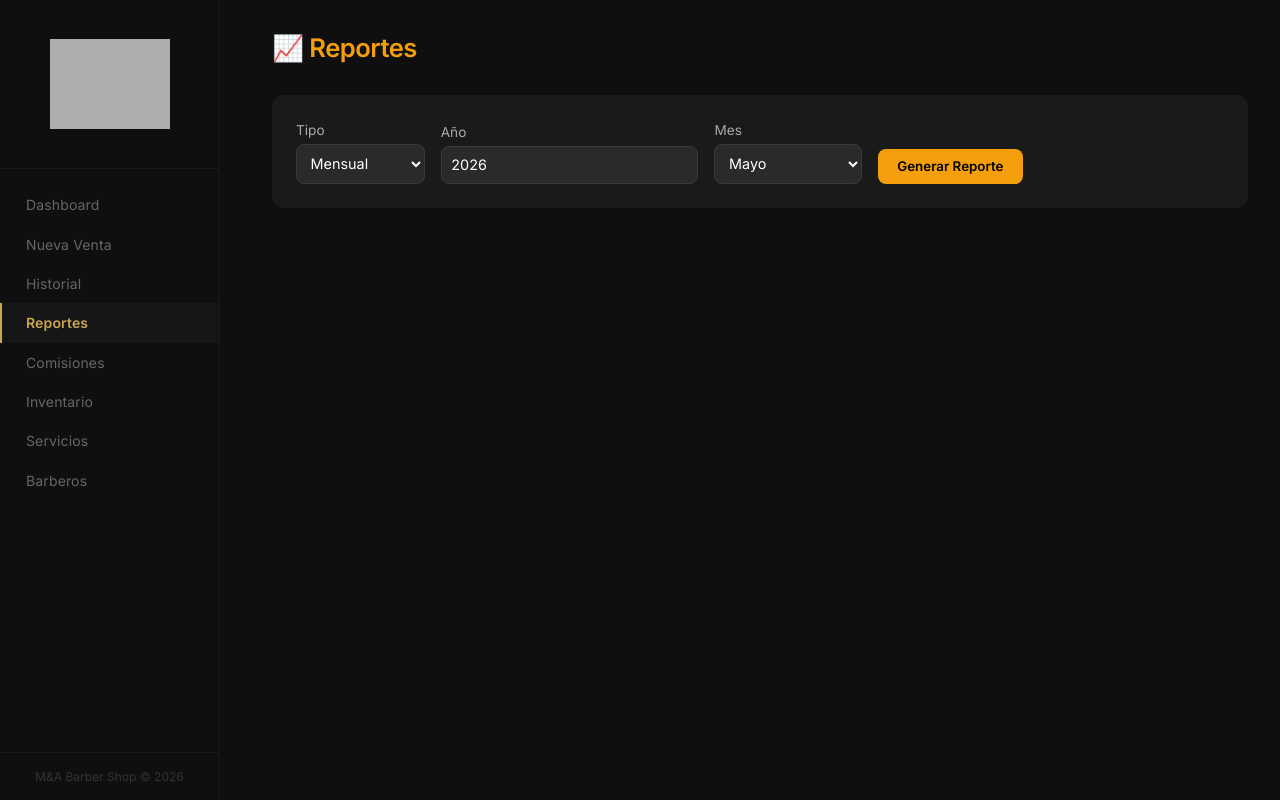
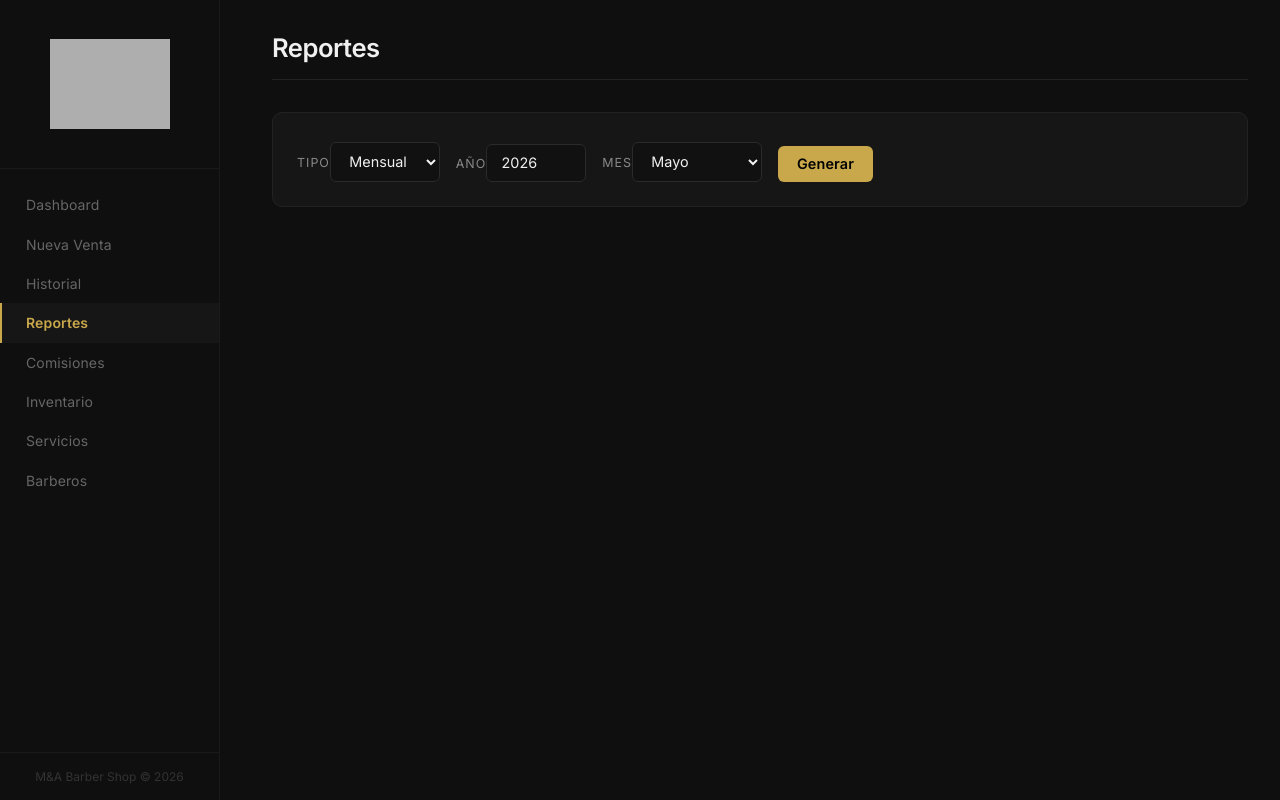
Before and after one commit to newtoneee/ProyectoFinal-BarberShop, a React (Vite) app in the folder BarberShop.API/vista/: page /reportes in a window 1280 px wide. Built offline with nearby package versions, Linux system fonts and the light colour scheme; grey boxes are pictures that could not be loaded.

Commit message:
feat(vista): Construcción de pantalla de Reportes con gráficos interactivos de líneas de ingresos acumulados

```diff
--- a/BarberShop.API/vista/src/pages/Reportes.jsx
+++ b/BarberShop.API/vista/src/pages/Reportes.jsx
@@ -1,6 +1,8 @@
 import { useState } from 'react';
 import { getReporteMensual, getReporteSemanal } from '../services/api';
-import { BarChart, Bar, XAxis, YAxis, CartesianGrid, Tooltip, ResponsiveContainer, LineChart, Line } from 'recharts';
+import { LineChart, Line, BarChart, Bar, XAxis, YAxis, CartesianGrid, Tooltip, ResponsiveContainer } from 'recharts';
+
+const meses = ['Enero','Febrero','Marzo','Abril','Mayo','Junio','Julio','Agosto','Septiembre','Octubre','Noviembre','Diciembre'];
 
 function Reportes() {
   const [modo, setModo] = useState('mensual');
@@ -11,84 +13,94 @@ function Reportes() {
   const [reporte, setReporte] = useState(null);
 
   const buscar = async () => {
-    if (modo === 'mensual') {
-      const res = await getReporteMensual(anio, mes);
-      setReporte(res.data);
-    } else {
-      const res = await getReporteSemanal(inicio, fin);
-      setReporte(res.data);
-    }
+    const res = modo === 'mensual'
+      ? await getReporteMensual(anio, mes)
+      : await getReporteSemanal(inicio, fin);
+    setReporte(res.data);
   };
 
   return (
     <div>
-      <h1 style={{ color: '#f59e0b', marginBottom: '2rem' }}>📈 Reportes</h1>
+      <div className="page-header">
+        <h1>Reportes</h1>
+      </div>
 
-      <div style={{ backgroundColor: '#1a1a1a', borderRadius: '12px', padding: '1.5rem', marginBottom: '2rem' }}>
+      <div className="card" style={{ marginBottom: '2rem' }}>
         <div style={{ display: 'flex', gap: '1rem', alignItems: 'end', flexWrap: 'wrap' }}>
           <div>
-            <label style={{ color: '#aaa', fontSize: '0.85rem' }}>Tipo</label>
-            <select value={modo} onChange={e => setModo(e.target.value)} style={inputStyle}>
+            <label style={{ color: 'var(--text-secondary)', fontSize: '0.78rem', textTransform: 'uppercase', letterSpacing: '0.08em' }}>Tipo</label>
+            <select value={modo} onChange={e => setModo(e.target.value)} style={{ width: 'auto' }}>
               <option value="mensual">Mensual</option>
               <option value="semanal">Semanal</option>
             </select>
           </div>
           {modo === 'mensual' ? <>
             <div>
-              <label style={{ color: '#aaa', fontSize: '0.85rem' }}>Año</label>
-              <input type="number" value={anio} onChange={e => setAnio(e.target.value)} style={inputStyle} />
+              <label style={{ color: 'var(--text-secondary)', fontSize: '0.78rem', textTransform: 'uppercase', letterSpacing: '0.08em' }}>Año</label>
+              <input type="number" value={anio} onChange={e => setAnio(e.target.value)} style={{ width: '100px' }} />
             </div>
             <div>
-              <label style={{ color: '#aaa', fontSize: '0.85rem' }}>Mes</label>
-              <select value={mes} onChange={e => setMes(e.target.value)} style={inputStyle}>
-                {['Enero','Febrero','Marzo','Abril','Mayo','Junio','Julio','Agosto','Septiembre','Octubre','Noviembre','Diciembre'].map((m, i) => (
-                  <option key={i+1} value={i+1}>{m}</option>
-                ))}
+              <label style={{ color: 'var(--text-secondary)', fontSize: '0.78rem', textTransform: 'uppercase', letterSpacing: '0.08em' }}>Mes</label>
+              <select value={mes} onChange={e => setMes(e.target.value)} style={{ width: 'auto' }}>
+                {meses.map((m, i) => <option key={i+1} value={i+1}>{m}</option>)}
               </select>
             </div>
           </> : <>
             <div>
-              <label style={{ color: '#aaa', fontSize: '0.85rem' }}>Inicio</label>
-              <input type="date" value={inicio} onChange={e => setInicio(e.target.value)} style={inputStyle} />
+              <label style={{ color: 'var(--text-secondary)', fontSize: '0.78rem', textTransform: 'uppercase', letterSpacing: '0.08em' }}>Inicio</label>
+              <input type="date" value={inicio} onChange={e => setInicio(e.target.value)} style={{ width: 'auto' }} />
             </div>
             <div>
-              <label style={{ color: '#aaa', fontSize: '0.85rem' }}>Fin</label>
-              <input type="date" value={fin} onChange={e => setFin(e.target.value)} style={inputStyle} />
+              <label style={{ color: 'var(--text-secondary)', fontSize: '0.78rem', textTransform: 'uppercase', letterSpacing: '0.08em' }}>Fin</label>
+              <input type="date" value={fin} onChange={e => setFin(e.target.value)} style={{ width: 'auto' }} />
             </div>
           </>}
-          <button onClick={buscar} style={btnStyle}>Generar Reporte</button>
+          <button className="btn-primary" onClick={buscar}>Generar</button>
         </div>
       </div>
 
       {reporte && <>
-        <div style={{ display: 'grid', gridTemplateColumns: 'repeat(3, 1fr)', gap: '1rem', marginBottom: '2rem' }}>
-          <Tarjeta titulo="Total Ventas" valor={reporte.totalVentas} color="#3b82f6" />
-          <Tarjeta titulo="Total Ingresos" valor={`$${reporte.totalIngresos?.toFixed(2)}`} color="#10b981" />
-          <Tarjeta titulo="Promedio por Venta" valor={`$${(reporte.totalIngresos / reporte.totalVentas || 0).toFixed(2)}`} color="#f59e0b" />
+        <div style={{ display: 'grid', gridTemplateColumns: 'repeat(3, 1fr)', gap: '1rem', marginBottom: '1.5rem' }}>
+          <div className="stat-card" style={{ borderTop: '2px solid var(--gold)' }}>
+            <p className="stat-label">Total Ingresos</p>
+            <p className="stat-value stat-accent">${reporte.totalIngresos?.toFixed(2)}</p>
+          </div>
+          <div className="stat-card" style={{ borderTop: '2px solid #6aaed6' }}>
+            <p className="stat-label">Total Ventas</p>
+            <p className="stat-value">{reporte.totalVentas}</p>
+          </div>
+          <div className="stat-card" style={{ borderTop: '2px solid var(--success-text)' }}>
+            <p className="stat-label">Promedio por Venta</p>
+            <p className="stat-value">${(reporte.totalIngresos / reporte.totalVentas || 0).toFixed(2)}</p>
+          </div>
         </div>
 
-        <div style={{ backgroundColor: '#1a1a1a', borderRadius: '12px', padding: '1.5rem', marginBottom: '2rem' }}>
-          <h3 style={{ color: '#fff', marginBottom: '1rem' }}>Ingresos por Día</h3>
-          <ResponsiveContainer width="100%" height={250}>
+        <div className="card" style={{ marginBottom: '1.5rem' }}>
+          <h3 style={{ marginBottom: '1.5rem', color: 'var(--text-secondary)', fontSize: '0.78rem', textTransform: 'uppercase', letterSpacing: '0.08em' }}>
+            Ingresos por Día
+          </h3>
+          <ResponsiveContainer width="100%" height={220}>
             <LineChart data={reporte.porDia}>
-              <CartesianGrid strokeDasharray="3 3" stroke="#2a2a2a" />
-              <XAxis dataKey={modo === 'mensual' ? 'dia' : 'fecha'} stroke="#aaa" />
-              <YAxis stroke="#aaa" />
-              <Tooltip contentStyle={{ backgroundColor: '#1a1a1a', border: '1px solid #2a2a2a' }} />
-              <Line type="monotone" dataKey="totalIngresos" stroke="#f59e0b" strokeWidth={2} dot={{ fill: '#f59e0b' }} />
+              <CartesianGrid strokeDasharray="3 3" stroke="#1a1a1a" vertical={false} />
+              <XAxis dataKey={modo === 'mensual' ? 'dia' : 'fecha'} stroke="#333" tick={{ fill: '#666', fontSize: 12 }} axisLine={false} tickLine={false} />
+              <YAxis stroke="#333" tick={{ fill: '#666', fontSize: 12 }} axisLine={false} tickLine={false} />
+              <Tooltip contentStyle={{ backgroundColor: '#111', border: '1px solid #222', borderRadius: '8px', fontSize: '0.85rem' }} cursor={{ stroke: '#c9a84c33' }} />
+              <Line type="monotone" dataKey="totalIngresos" stroke="#c9a84c" strokeWidth={2} dot={{ fill: '#c9a84c', r: 3 }} activeDot={{ r: 5 }} />
             </LineChart>
           </ResponsiveContainer>
         </div>
 
-        <div style={{ backgroundColor: '#1a1a1a', borderRadius: '12px', padding: '1.5rem' }}>
-          <h3 style={{ color: '#fff', marginBottom: '1rem' }}>Ingresos por Barbero</h3>
+        <div className="card">
+          <h3 style={{ marginBottom: '1.5rem', color: 'var(--text-secondary)', fontSize: '0.78rem', textTransform: 'uppercase', letterSpacing: '0.08em' }}>
+            Ingresos por Barbero
+          </h3>
           <ResponsiveContainer width="100%" height={200}>
-            <BarChart data={reporte.porBarbero}>
-              <CartesianGrid strokeDasharray="3 3" stroke="#2a2a2a" />
-              <XAxis dataKey="barbero" stroke="#aaa" />
-              <YAxis stroke="#aaa" />
-              <Tooltip contentStyle={{ backgroundColor: '#1a1a1a', border: '1px solid #2a2a2a' }} />
-              <Bar dataKey="totalIngresos" fill="#3b82f6" radius={[4, 4, 0, 0]} />
+            <BarChart data={reporte.porBarbero} barSize={40}>
+              <CartesianGrid strokeDasharray="3 3" stroke="#1a1a1a" vertical={false} />
+              <XAxis dataKey="barbero" stroke="#333" tick={{ fill: '#666', fontSize: 12 }} axisLine={false} tickLine={false} />
+              <YAxis stroke="#333" tick={{ fill: '#666', fontSize: 12 }} axisLine={false} tickLine={false} />
+              <Tooltip contentStyle={{ backgroundColor: '#111', border: '1px solid #222', borderRadius: '8px', fontSize: '0.85rem' }} cursor={{ fill: '#ffffff05' }} />
+              <Bar dataKey="totalIngresos" fill="#6aaed6" radius={[4, 4, 0, 0]} />
             </BarChart>
           </ResponsiveContainer>
         </div>
@@ -97,16 +109,4 @@ function Reportes() {
   );
 }
 
-function Tarjeta({ titulo, valor, color }) {
-  return (
-    <div style={{ backgroundColor: '#1a1a1a', borderRadius: '12px', padding: '1.5rem', borderLeft: `4px solid ${color}` }}>
-      <p style={{ color: '#aaa', margin: 0, fontSize: '0.9rem' }}>{titulo}</p>
-      <h2 style={{ color: '#fff', margin: '0.5rem 0 0', fontSize: '1.8rem' }}>{valor}</h2>
-    </div>
-  );
-}
-
-const inputStyle = { width: '100%', padding: '0.6rem', backgroundColor: '#2a2a2a', border: '1px solid #3a3a3a', borderRadius: '8px', color: '#fff', marginTop: '0.3rem' };
-const btnStyle = { padding: '0.6rem 1.2rem', backgroundColor: '#f59e0b', color: '#000', border: 'none', borderRadius: '8px', cursor: 'pointer', fontWeight: 600 };
-
 export default Reportes;
```
